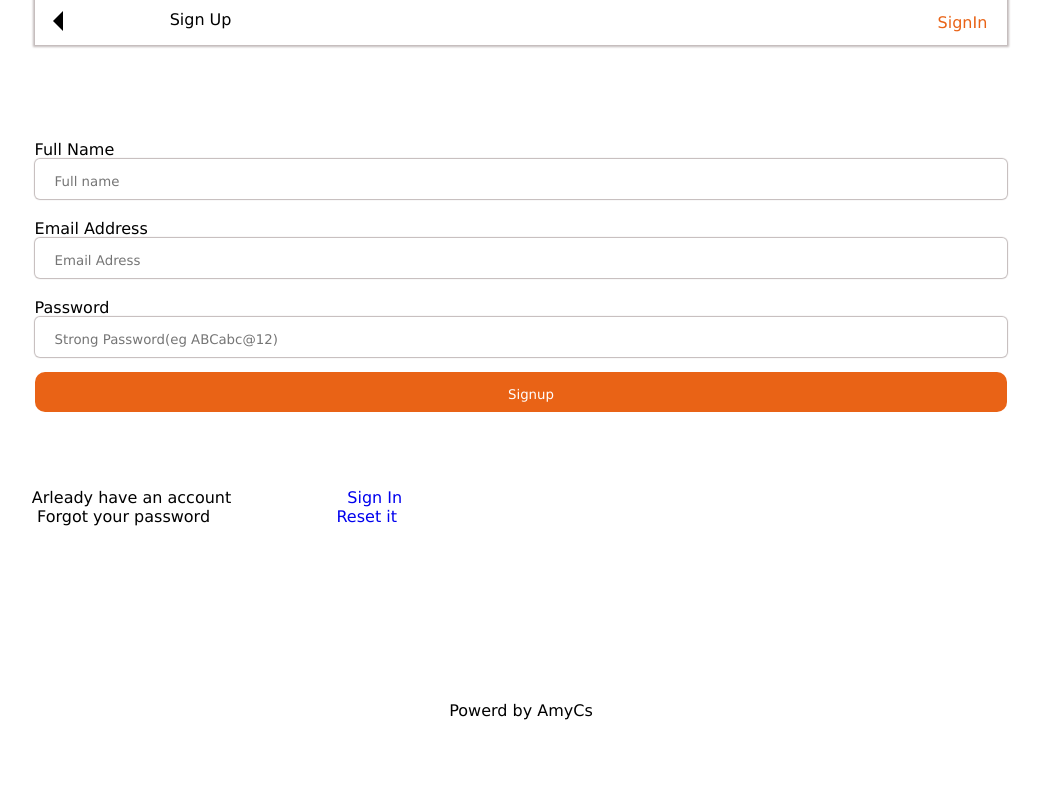
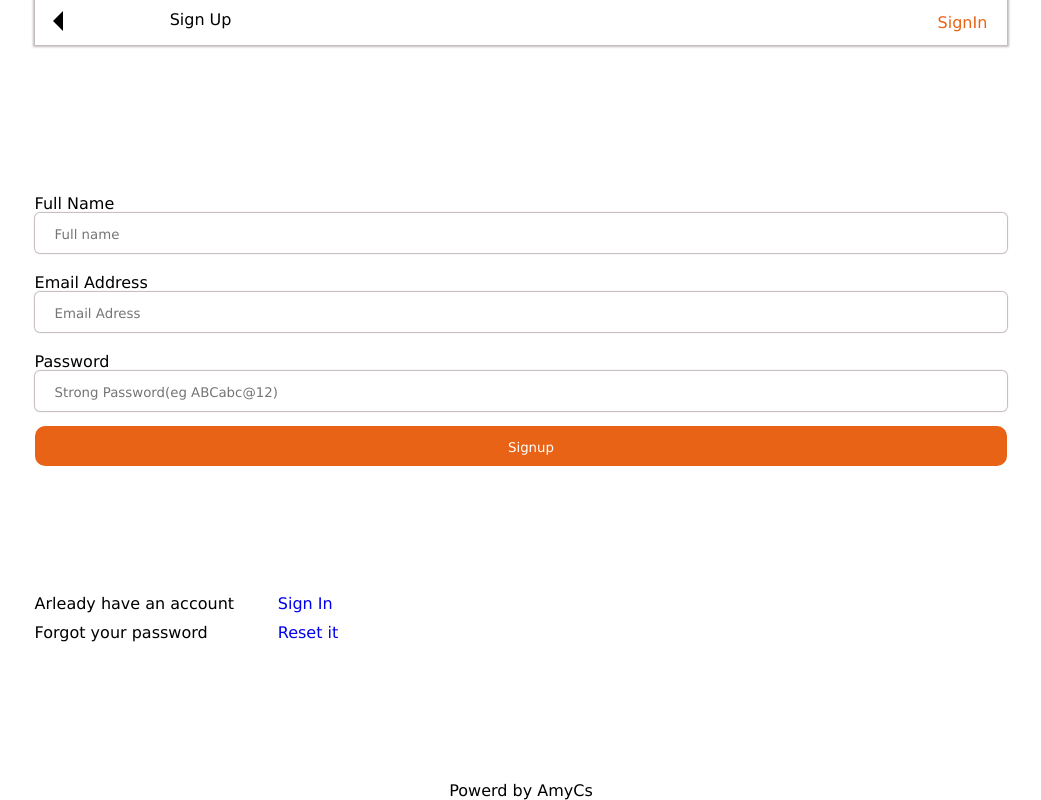
Before and after one commit to Hamisi-shingwa/mernecommerce-frontend, a React (Create React App) app: page /register in a window 1280 px wide. Shown: the whole page, without its empty margins (119-1160 px from the left). Built offline with nearby package versions, Linux system fonts and the light colour scheme.

Commit message:
adding animation on load

```diff
--- a/src/Components/AthComponents/Register.js
+++ b/src/Components/AthComponents/Register.js
@@ -83,13 +83,13 @@ return (
 )}
 </form>
 
-<div className='middle-register'>
+<div className='middle-register middle-register-footer'>
   <div className='middle-register-signup'>
-    <div>Arleady have an account</div>
-    <Link to='/register' className='middleregister-link'> Sign In</Link>
+    <div className='middle-register-qstion'>Arleady have an account</div>
+    <Link to='/register' className='middle-register-link'> Sign In</Link>
   </div>
   <div className='middle-register-password-reset'>
-    <div>Forgot your password</div>
+    <div className='middle-register-qstion'>Forgot your password</div>
     <Link to='/register' className='middle-register-link'>Reset it</Link>
   </div>
 </div>
--- a/src/mediastyle.css
+++ b/src/mediastyle.css
@@ -73,6 +73,7 @@ AUTH COMPONENST STYLE ARE THEN BELOW
 .min-midle-user-profile,.footer-user-profile{font-size: 10pt;}
 
 /* Style the Registration and login form  component */
+
 label{ margin-bottom: -20px; font-size: 10pt;}
 .register-Content{font-size: 10pt; margin-top: 10px;}
 .register-Content-third{font-size: 10pt; width: 50%; padding-left: 50px;}
@@ -80,6 +81,8 @@ label{ margin-bottom: -20px; font-size: 10pt;}
 .middle-register-signup,.middle-register-password-reset{
     display: flex; width: 90%; justify-content: space-between; font-size: 10pt;
 }
+
+
 }
 
 
@@ -91,6 +94,13 @@ label{ margin-bottom: -20px; font-size: 10pt;}
  .ads-button-img{width: 100%; height: 40px;}
  .product-image{width: 100%; height: 170px; margin-top:10px;}
  .product-image img{width: 100%; height: 100%;}
+
+ /* * ******************************************************************************
+AUTH COMPONENST STYLE FOR THIS MEDIA ARE THEN BELOW
+**************************************************************************** */
+
+/* Style the Registration and login form  component */
+.middle-register-qstion{width:  100%;}
 }
 
 
--- a/src/style.css
+++ b/src/style.css
@@ -104,7 +104,7 @@ AUTH COMPONENST STYLE ARE THEN BELOW
 **************************************************************************** */
 
 /* Style for Registration and login form  */
-.register-container{display: flex; flex-direction: column; align-items: center; justify-content: space-between; height: 90vh;
+.register-container{display: flex; flex-direction: column; align-items: center; justify-content: space-between; height: 100vh;
  }
 .register-form{ width: 80%;}
  label,.form-input{display: block; margin-top: 20px;}
@@ -119,12 +119,20 @@ border: none;}
 /* .register-Content-first{ padding-top: 10px; height: 100%; width: 70%;} */
 .register-Content{ padding-top: 10px; height: 100%; width: 70%;}
 .register-Content-third {margin-right: 20px; color: var(--bg2);}
-.middle-register{width:80%;margin:0px 10% 100px 0px;}
-.middle-register-signup,.middle-register-password-reset{
-    display: flex; width: 50%; justify-content: space-around;
+.middle-register{width:80%;}
+.middle-register-signup,.middle-register-password-reset{  width: 50%; justify-content: space-around; margin-bottom: 10px;}
+.middle-register-password-reset *{ display: inline-block; width: 50%; justify-content: space-around;}
+.middle-register-signup *{ display: inline-block; width: 50%; justify-content: space-around;}
+
+
+.error{color:red; font-size: 10pt;}
+.isLoading-element{width: 40px; height: 40px; border: 2px solid green; border-bottom: none; border-radius: 100%; margin-bottom: 90px;
+border-right: none; animation: preloader 1s infinite linear;}
+
+@keyframes preloader {
+    0% { transform: rotate(0deg);}
+    100% { transform: rotate(360deg)}
 }
-.error{color:red; font-size: 10pt;}
-.isLoading-element{width: 40px; height: 40px; border: 2px solid green; border-radius: 100%; margin-bottom: 20px;}
 
 
 /* Styles for user profiles pages */
```
